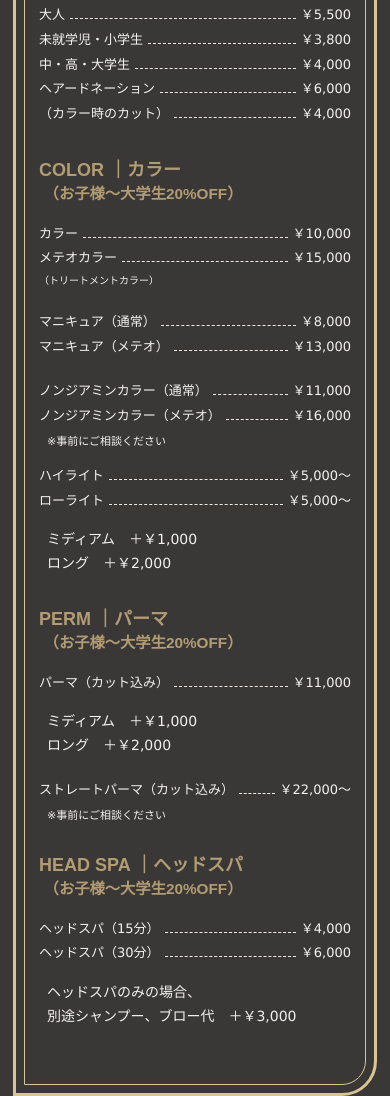
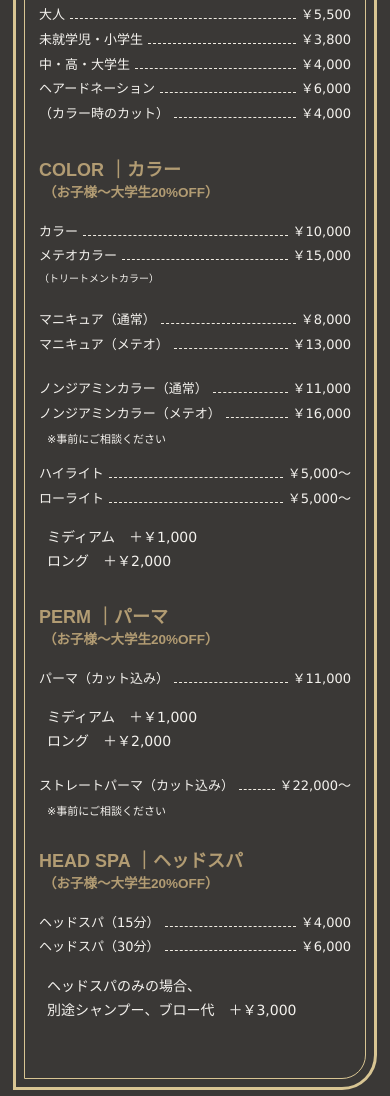
Before and after one commit to soshitara/hair-salon-ice-, a plain HTML site: page index.html in a window 390 px wide. Shown: the part 5950-7046 px from the top of the page. Drawn offline with Linux system fonts and the light colour scheme.

Commit message:
学割表記、スマホの文字サイズを著不正
学割表記、スマホの文字サイズを著不正

```diff
--- a/styles.css
+++ b/styles.css
@@ -1097,7 +1097,7 @@ section[id] {
 
   .menu-group h3 .menu-discount {
     display: inline;
-    font-size: 0.85em;  /* 20%OFFの文字サイズ */
+    font-size: 0.75em;  /* 20%OFFの文字サイズ */
     margin-left: 0.3em;
   }
 
```
